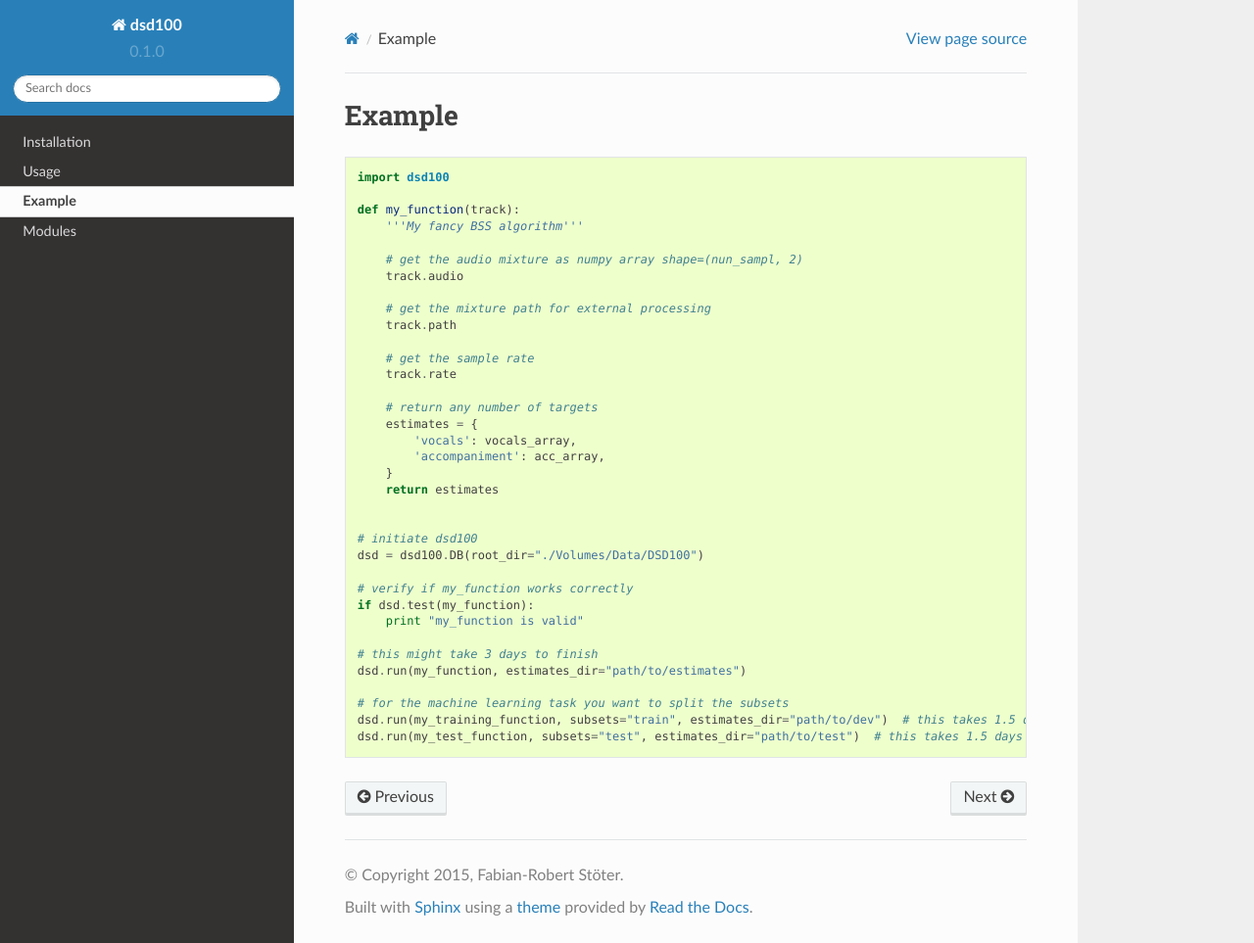
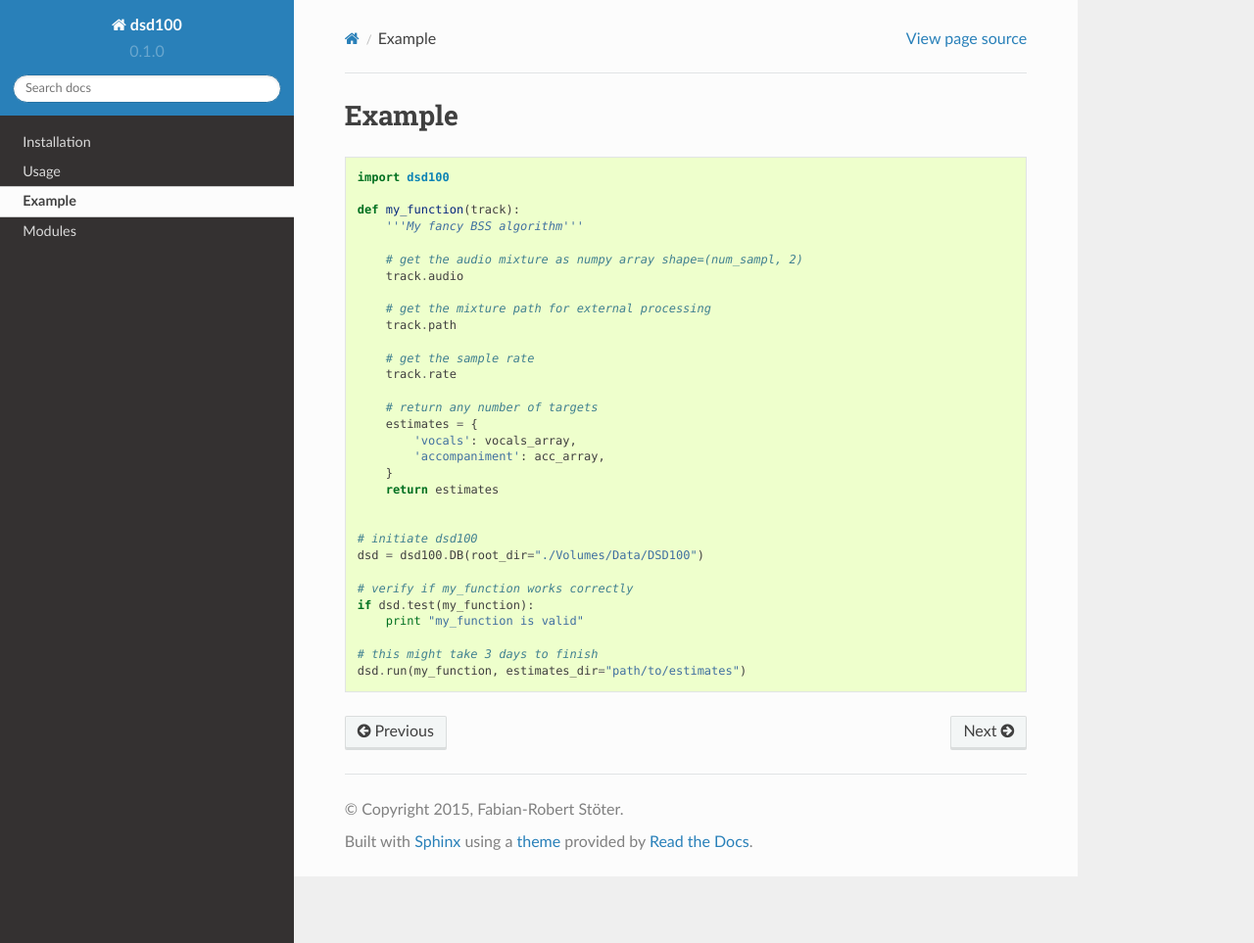
Before and after one commit to sigsep/sigsep-mus-db, a Sphinx documentation site: the page built from docs/example.rst, in a window 1280 px wide and 963 px high. Shown: the whole window at 98% size. Built offline with Sphinx 7.4.7 and the Read the Docs theme 2.0.0, drawn with Linux system fonts in a browser that asks for light colours.

Commit message:
updating docs

```diff
--- a/docs/example.rst
+++ b/docs/example.rst
@@ -8,7 +8,7 @@ Example
     def my_function(track):
         '''My fancy BSS algorithm'''
 
-        # get the audio mixture as numpy array shape=(nun_sampl, 2)
+        # get the audio mixture as numpy array shape=(num_sampl, 2)
         track.audio
 
         # get the mixture path for external processing
@@ -34,7 +34,3 @@ Example
 
     # this might take 3 days to finish
     dsd.run(my_function, estimates_dir="path/to/estimates")
-
-    # for the machine learning task you want to split the subsets
-    dsd.run(my_training_function, subsets="train", estimates_dir="path/to/dev")  # this takes 1.5 days to finish
-    dsd.run(my_test_function, subsets="test", estimates_dir="path/to/test")  # this takes 1.5 days to finish
--- a/docs/index.rst
+++ b/docs/index.rst
@@ -34,8 +34,3 @@ If you use this package, please reference the following paper
       YEAR = {2015},
       MONTH = Aug,
     }
-
-Furthermore would like to thank `Emmanuel
-Vincent <http://www.loria.fr/~evincent/>`__ for giving us the permission
-to use the `BSS Eval toolbox
-3.0 <http://bass-db.gforge.inria.fr/bss_eval/>`__
--- a/docs/installation.rst
+++ b/docs/installation.rst
@@ -4,9 +4,3 @@ Installation
 .. code:: bash
 
     pip install dsd100
-
-Requirements
-------------
-
-In order to make the evaluation results comparable across operating systems and Python and
-Matlab, the actual evaluation needs be run in Matlab using the [DSD100 Matlab scripts](https://github.com/faroit/dsd100mat).
--- a/docs/usage.rst
+++ b/docs/usage.rst
@@ -161,7 +161,7 @@ Compute the bss\_eval measures
 The official SISEC evaluation relies on *MATLAB* because currently there
 does not exist a
 `bss\_eval <http://bass-db.gforge.inria.fr/bss_eval/>`__ implementation
-for python which produces the exact same results. Therefore please run
+for python which produces indentical results. Therefore please run
 ``DSD100_only_eval.m`` from the `DSD100 Matlab
 scripts <https://github.com/faroit/dsd100mat>`__ after you have
 processed and saved your estimates with *dsd100py*.
```
Also changed, not shown: README.md (+2 -12 lines).
